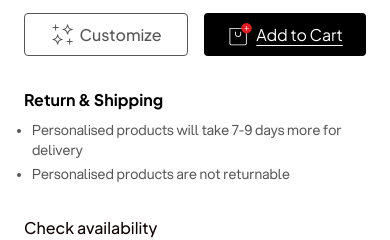
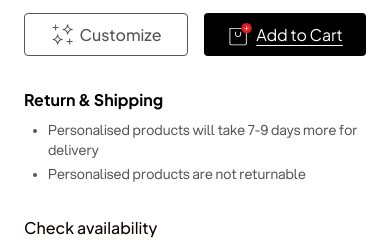
Before and after one commit to avesh-h/ecommerce-prods, a React (Create React App) app: page / in a window 390 px wide. Shown: the part 820-1060 px from the top of the page. Built offline with nearby package versions, Linux system fonts and the light colour scheme.

Commit message:
classname changes

```diff
--- a/src/components/product-detail/ProductSpecs.jsx
+++ b/src/components/product-detail/ProductSpecs.jsx
@@ -181,7 +181,7 @@ const ProductSpecs = () => {
           <p className="sm:font-medium font-bold sm:text-xl text-base font-eudoxus">
             {productsSpecification?.shipping?.title}
           </p>
-          <ul className="sm:pl-7 pl-2 space-y-1 sm:text-base text-sm text-palette-gray font-aspekta">
+          <ul className="sm:pl-7 pl-6 space-y-1 sm:text-base text-sm text-palette-gray font-aspekta">
             {productsSpecification?.shipping?.details?.map((item, index) => (
               <li
                 key={index}
```
